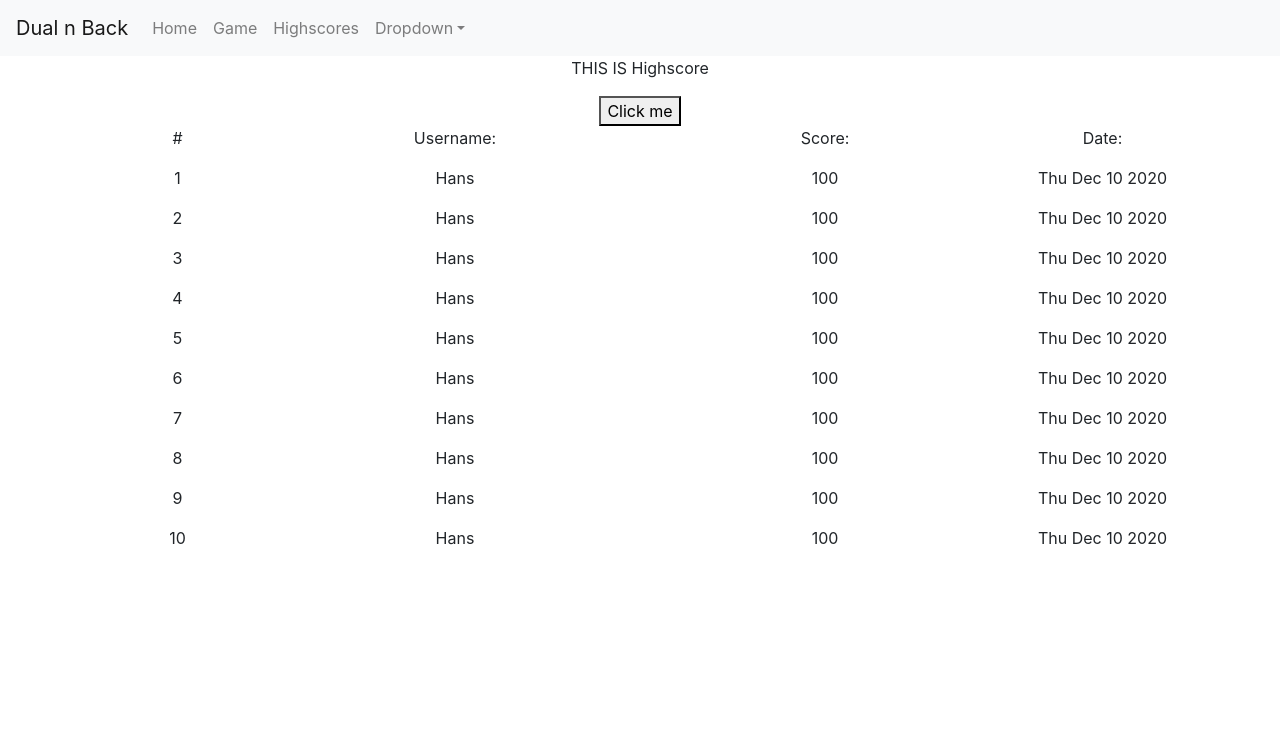
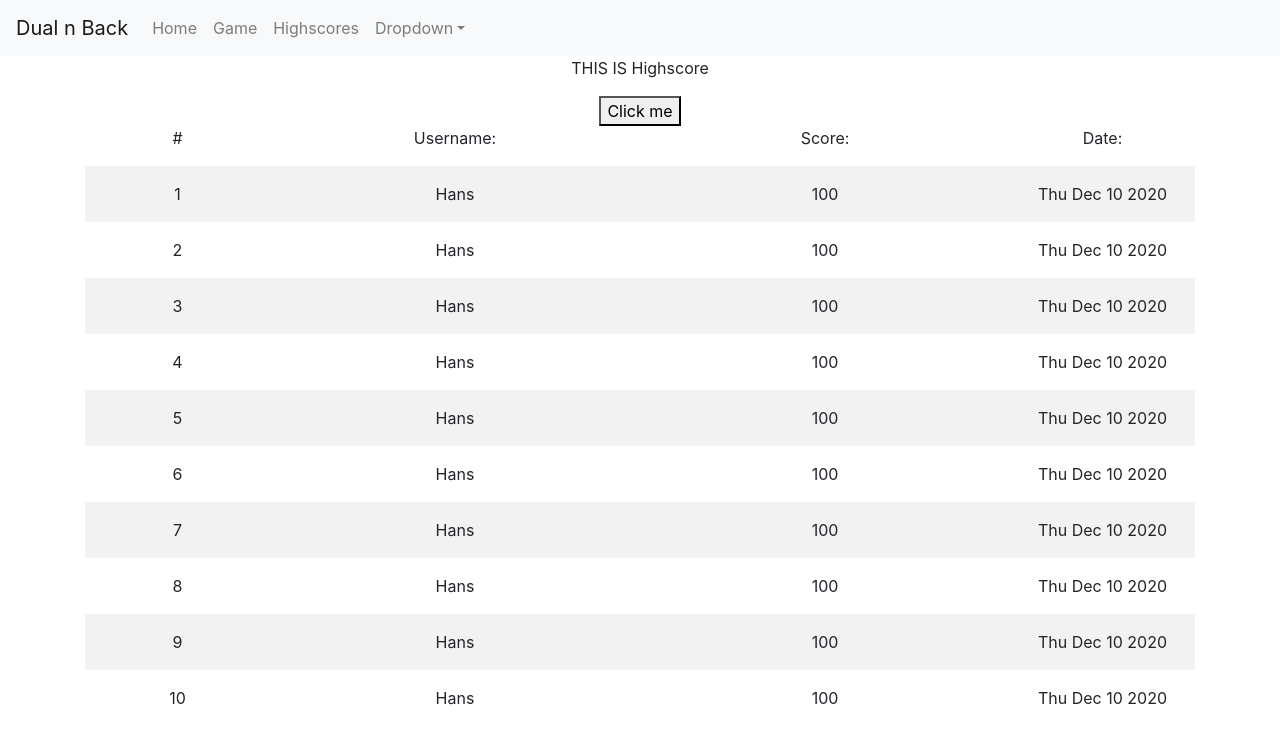
Before and after one commit to mathiasnielsen0/ITTWEB_Assignment3_Frontend, a React (Create React App) app in the folder dualnback_web3/: page /highscores in a window 1280 px wide. Shown: the top 744 px of the page. Built offline with nearby package versions, Linux system fonts and the light colour scheme.

Commit message:
Scorecard

```diff
--- a/dualnback_web3/src/App.css
+++ b/dualnback_web3/src/App.css
@@ -46,3 +46,10 @@
 .scale-0{
   transform: scale(0);
 }
+.score:nth-child(even)
+{
+  background-color: rgba(0,0,0,0.05);
+}
+.score p {
+  margin: 0;
+}
--- a/dualnback_web3/src/Components/ScoreCard.tsx
+++ b/dualnback_web3/src/Components/ScoreCard.tsx
@@ -42,9 +42,7 @@ export default class ScoreCard extends React.Component<IProps, IState> {
 
     render() {
         return (
-            <div className={"row relative animate " + this.state.class}>
-                <div className={"absolute col-12"}>
-                    <div className={"row"}>
+            <div className={"row animate score pt-3 pb-3 " + this.state.class}>
                         <div className={"col-2"}>
                                 {this.props.index}
                         </div>
@@ -63,8 +61,6 @@ export default class ScoreCard extends React.Component<IProps, IState> {
                                 {this.props.date.toDateString()}
                             </p>
                         </div>
-                    </div>
-                </div>
             </div>
         )
     }
```
Also changed, not shown: 1 other file (tests, documents, lock files or other folders).
